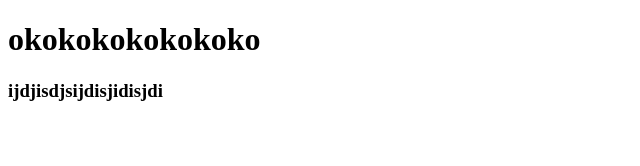
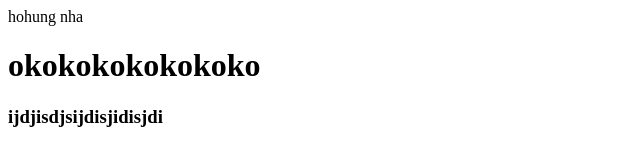
Before and after one commit to hohung113/Tingg, a plain HTML site: page about.html in a window 1280 px wide. Shown: the whole page, without its empty margins (0-640 px from the left). Drawn offline with Linux system fonts and the light colour scheme.

Commit message:
toi moi sua lai

```diff
--- a/about.html
+++ b/about.html
@@ -7,6 +7,7 @@
     <title>Document</title>
 </head>
 <body>
+    hohung nha
     <h1>okokokokokokoko</h1>
     <h3> ijdjisdjsijdisjidisjdi</h3>
 </body>
```
